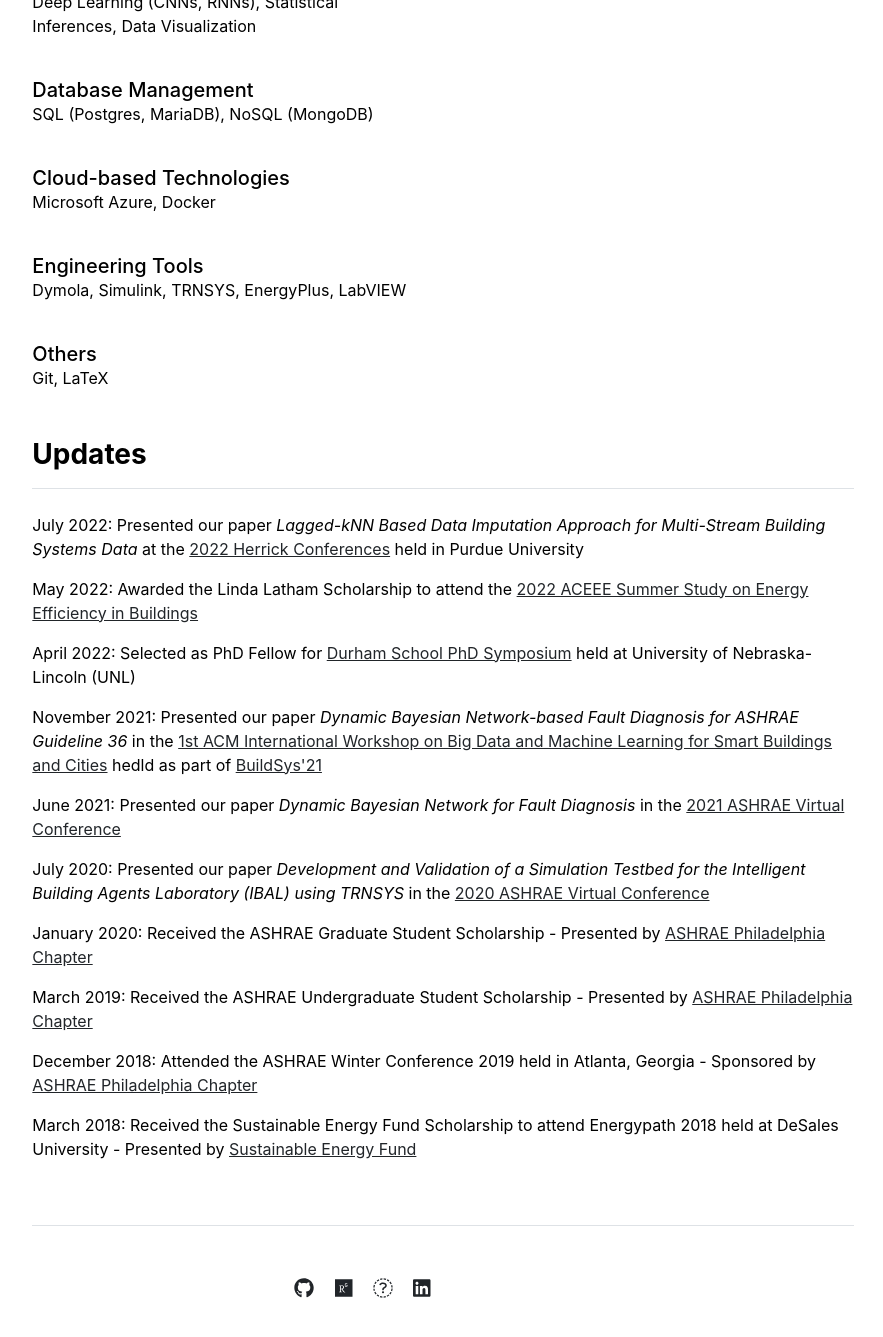
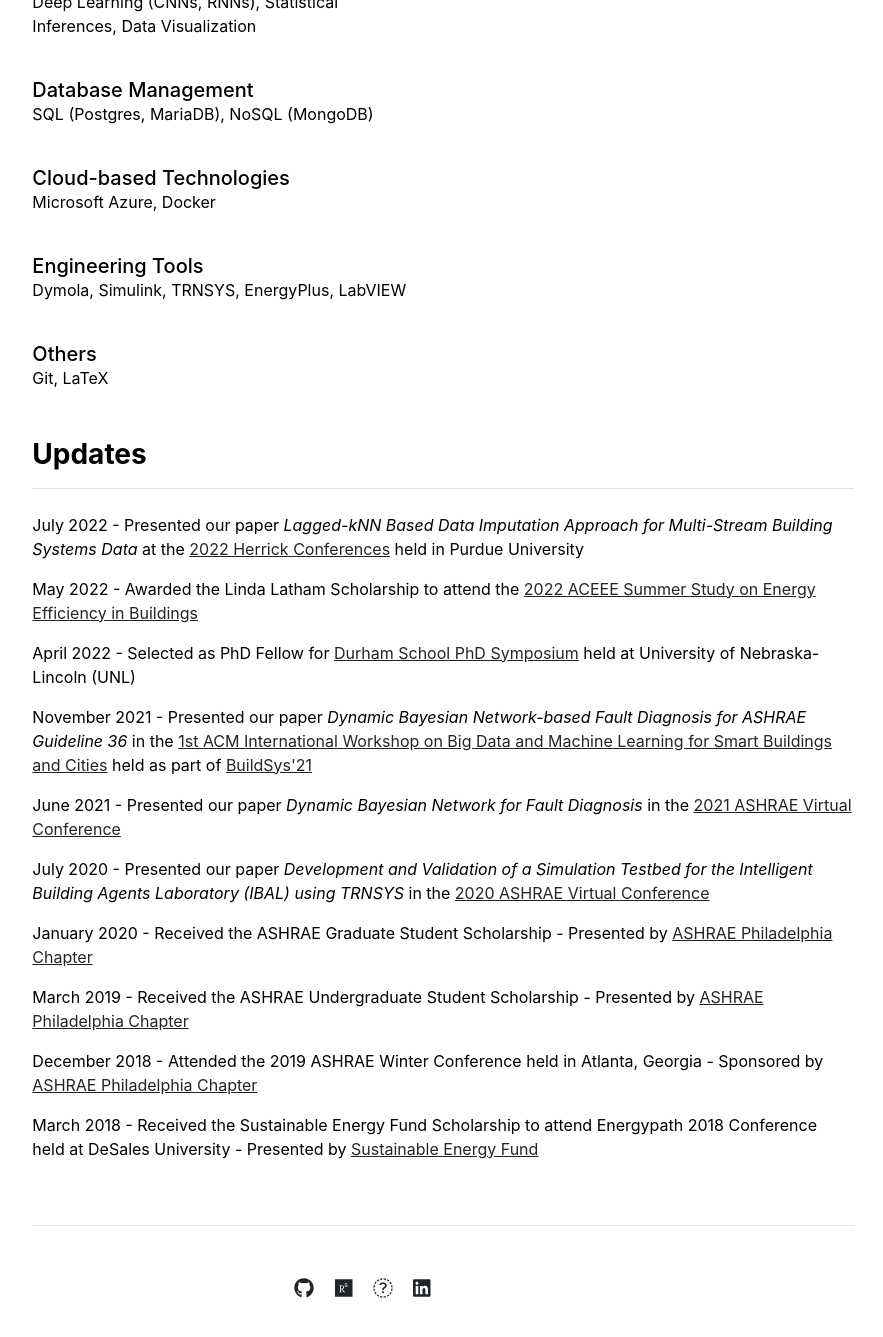
Before and after one commit to pradhanojas/pradhanojas.github.io, a Jekyll site: the page built from index.md, in a window 1280 px wide and 1400 px high, scrolled down 760 px. Shown: the top 1337 px of the window, without its empty margins (197-1080 px from the left). Built offline with Jekyll 4.4.1, drawn with Linux system fonts in a browser that asks for light colours.

Commit message:
Update home.html

```diff
--- a/_layouts/home.html
+++ b/_layouts/home.html
@@ -16,15 +16,15 @@ layout: default
   <div class="col-md-12">
     <h3 class="fw-bold border-bottom pb-3 mb-0">Updates</h3>
     <br>
-    <p>July 2022: Presented our paper <em>Lagged-kNN Based Data Imputation Approach for Multi-Stream Building Systems Data</em> at the <a href = "https://engineering.purdue.edu/Herrick/about/news/Conferences/2022">2022 Herrick Conferences</a> held in Purdue University</p>
-    <p>May 2022: Awarded the Linda Latham Scholarship to attend the <a href = "https://www.aceee.org/2022-buildings-summer-study">2022 ACEEE Summer Study on Energy Efficiency in Buildings</a></p>
-    <p>April 2022: Selected as PhD Fellow for <a href = "https://engineering.unl.edu/durhamschool/phd-symposium">Durham School PhD Symposium</a> held at University of Nebraska-Lincoln (UNL)</p>
-    <p>November 2021: Presented our paper <em>Dynamic Bayesian Network-based Fault Diagnosis for ASHRAE Guideline 36</em> in the <a href = "https://www.acmbalances.org">1st ACM International Workshop on Big Data and Machine Learning for Smart Buildings and Cities</a> hedld as part of <a href = "https://buildsys.acm.org/2021">BuildSys'21</a></p>
-    <p>June 2021: Presented our paper <em>Dynamic Bayesian Network for Fault Diagnosis</em> in the <a href = "https://www.ashrae.org/conferences/2021-annual-conference">2021 ASHRAE Virtual Conference</a></p>
-    <p>July 2020: Presented our paper <em>Development and Validation of a Simulation Testbed for the Intelligent Building Agents Laboratory (IBAL) using TRNSYS</em> in the <a href = "https://www.ashrae.org/conferences/2020-virtual-annual-conference">2020 ASHRAE Virtual Conference</a></p>
-    <p>January 2020: Received the ASHRAE Graduate Student Scholarship - Presented by <a href = "https://ashraephilly.org">ASHRAE Philadelphia Chapter</a></p>
-    <p>March 2019: Received the ASHRAE Undergraduate Student Scholarship - Presented by <a href = "https://ashraephilly.org">ASHRAE Philadelphia Chapter</a></p>
-    <p>December 2018: Attended the ASHRAE Winter Conference 2019 held in Atlanta, Georgia - Sponsored by <a href = "https://ashraephilly.org">ASHRAE Philadelphia Chapter</a></p>
-    <p>March 2018: Received the Sustainable Energy Fund Scholarship to attend Energypath 2018 held at DeSales University - Presented by <a href = "https://thesef.org">Sustainable Energy Fund</a></p>
+    <p>July 2022 - Presented our paper <em>Lagged-kNN Based Data Imputation Approach for Multi-Stream Building Systems Data</em> at the <a href = "https://engineering.purdue.edu/Herrick/about/news/Conferences/2022">2022 Herrick Conferences</a> held in Purdue University</p>
+    <p>May 2022 - Awarded the Linda Latham Scholarship to attend the <a href = "https://www.aceee.org/2022-buildings-summer-study">2022 ACEEE Summer Study on Energy Efficiency in Buildings</a></p>
+    <p>April 2022 - Selected as PhD Fellow for <a href = "https://engineering.unl.edu/durhamschool/phd-symposium">Durham School PhD Symposium</a> held at University of Nebraska-Lincoln (UNL)</p>
+    <p>November 2021 - Presented our paper <em>Dynamic Bayesian Network-based Fault Diagnosis for ASHRAE Guideline 36</em> in the <a href = "https://www.acmbalances.org">1st ACM International Workshop on Big Data and Machine Learning for Smart Buildings and Cities</a> held as part of <a href = "https://buildsys.acm.org/2021">BuildSys'21</a></p>
+    <p>June 2021 - Presented our paper <em>Dynamic Bayesian Network for Fault Diagnosis</em> in the <a href = "https://www.ashrae.org/conferences/2021-annual-conference">2021 ASHRAE Virtual Conference</a></p>
+    <p>July 2020 - Presented our paper <em>Development and Validation of a Simulation Testbed for the Intelligent Building Agents Laboratory (IBAL) using TRNSYS</em> in the <a href = "https://www.ashrae.org/conferences/2020-virtual-annual-conference">2020 ASHRAE Virtual Conference</a></p>
+    <p>January 2020 - Received the ASHRAE Graduate Student Scholarship - Presented by <a href = "https://ashraephilly.org">ASHRAE Philadelphia Chapter</a></p>
+    <p>March 2019 - Received the ASHRAE Undergraduate Student Scholarship - Presented by <a href = "https://ashraephilly.org">ASHRAE Philadelphia Chapter</a></p>
+    <p>December 2018 - Attended the 2019 ASHRAE Winter Conference held in Atlanta, Georgia - Sponsored by <a href = "https://ashraephilly.org">ASHRAE Philadelphia Chapter</a></p>
+    <p>March 2018 - Received the Sustainable Energy Fund Scholarship to attend Energypath 2018 Conference held at DeSales University - Presented by <a href = "https://thesef.org">Sustainable Energy Fund</a></p>
   </div>
 </div>
```
